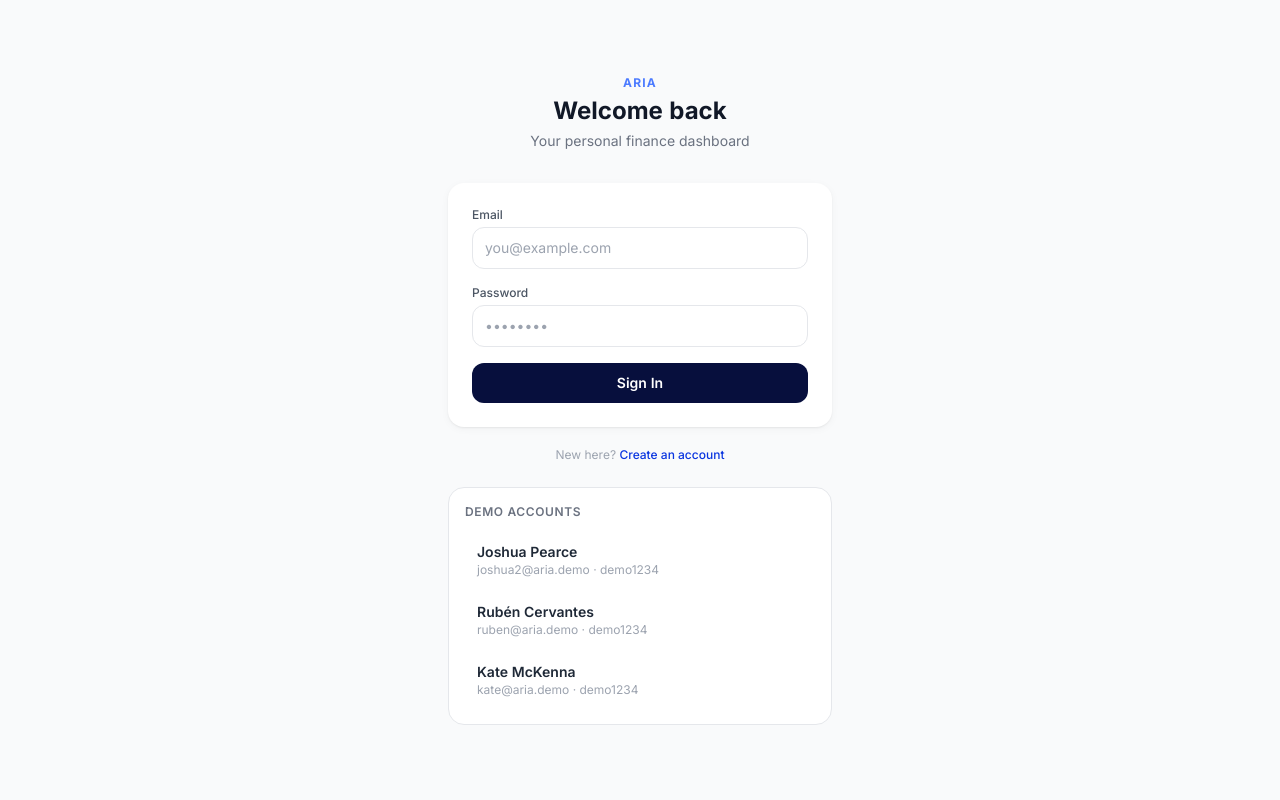
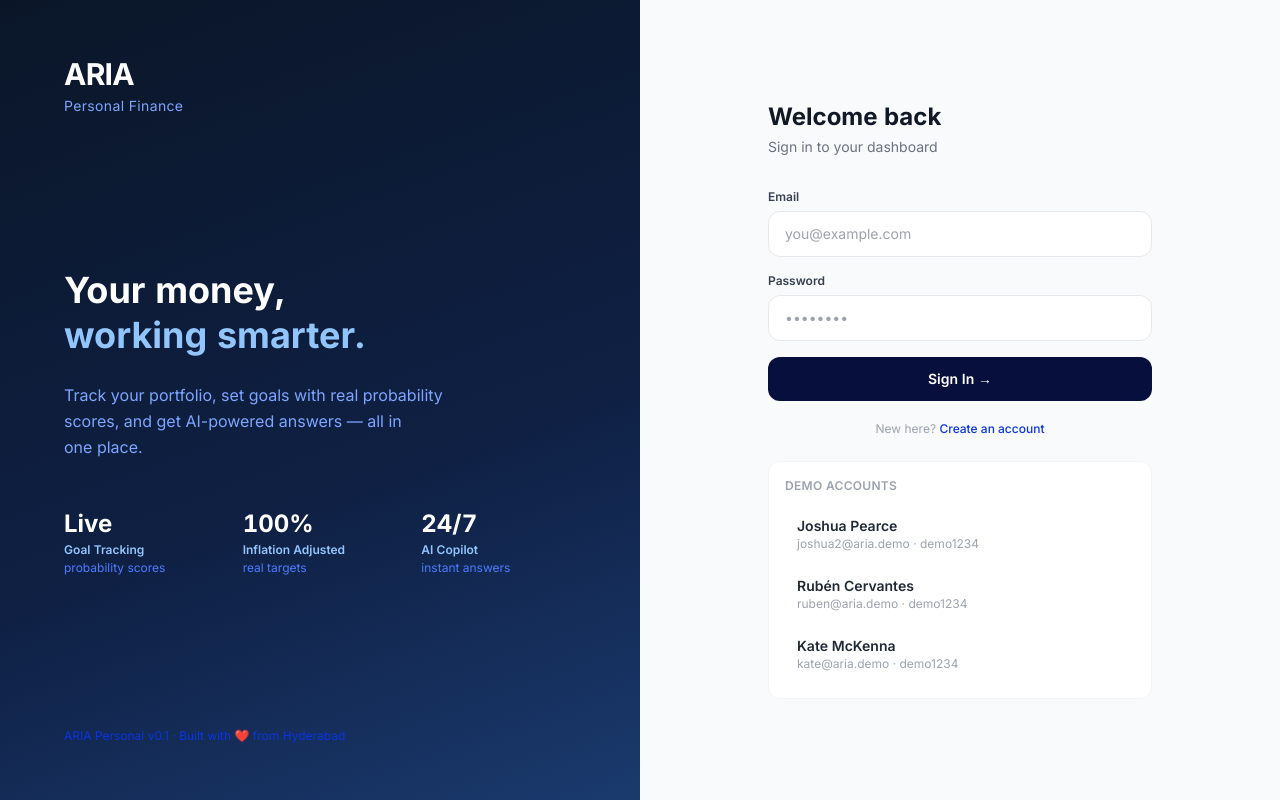
Before and after one commit to sunder-vasudevan/aria-personal, a React (Vite) app: page /login in a window 1280 px wide. Built offline with nearby package versions, Linux system fonts and the light colour scheme.

Commit message:
Redesign personal login: split layout with tagline and stats panel

```diff
--- a/src/pages/Login.jsx
+++ b/src/pages/Login.jsx
@@ -26,37 +26,79 @@ export default function Login() {
   }
 
   return (
-    <div className="min-h-screen bg-gray-50 flex items-center justify-center px-4">
-      <div className="w-full max-w-sm">
-        <div className="text-center mb-8">
-          <div className="text-xs font-bold text-navy-400 tracking-widest uppercase mb-1">ARIA</div>
-          <h1 className="text-2xl font-bold text-gray-900">Welcome back</h1>
-          <p className="text-sm text-gray-500 mt-1">Your personal finance dashboard</p>
+    <div className="min-h-screen bg-navy-950 flex">
+      {/* Left panel — branding */}
+      <div className="hidden lg:flex flex-col justify-between w-1/2 px-16 py-14"
+        style={{ background: 'linear-gradient(160deg, #0a1628 0%, #0f2044 60%, #1a3a6e 100%)' }}>
+        <div>
+          <div className="text-white font-bold text-3xl tracking-tight">ARIA</div>
+          <div className="text-navy-300 text-sm mt-1 tracking-wide">Personal Finance</div>
         </div>
 
-        <div className="bg-white rounded-2xl shadow-card p-6">
+        <div>
+          <h1 className="text-white text-4xl font-bold leading-tight mb-6">
+            Your money,<br />
+            <span className="text-blue-300">working smarter.</span>
+          </h1>
+          <p className="text-navy-300 text-base leading-relaxed max-w-sm">
+            Track your portfolio, set goals with real probability scores, and get AI-powered answers — all in one place.
+          </p>
+
+          <div className="mt-12 grid grid-cols-3 gap-6">
+            {[
+              { label: 'Goal Tracking', value: 'Live', sub: 'probability scores' },
+              { label: 'Inflation Adjusted', value: '100%', sub: 'real targets' },
+              { label: 'AI Copilot', value: '24/7', sub: 'instant answers' },
+            ].map(s => (
+              <div key={s.label}>
+                <div className="text-white text-2xl font-bold">{s.value}</div>
+                <div className="text-blue-300 text-xs font-semibold mt-0.5">{s.label}</div>
+                <div className="text-navy-400 text-xs mt-0.5">{s.sub}</div>
+              </div>
+            ))}
+          </div>
+        </div>
+
+        <div className="text-navy-600 text-xs">ARIA Personal v0.1 · Built with ❤️ from Hyderabad</div>
+      </div>
+
+      {/* Right panel — form */}
+      <div className="flex-1 flex flex-col items-center justify-center px-6 py-12 bg-gray-50">
+        {/* Mobile logo */}
+        <div className="lg:hidden text-center mb-10">
+          <div className="text-navy-950 font-bold text-3xl tracking-tight">ARIA</div>
+          <div className="text-gray-500 text-sm mt-1">Personal Finance</div>
+          <p className="text-gray-400 text-xs mt-2">Your money, working smarter.</p>
+        </div>
+
+        <div className="w-full max-w-sm">
+          <div className="mb-8">
+            <h2 className="text-2xl font-bold text-gray-900">Welcome back</h2>
+            <p className="text-sm text-gray-500 mt-1">Sign in to your dashboard</p>
+          </div>
+
           <form onSubmit={handleSubmit} className="space-y-4">
             <div>
-              <label className="block text-xs font-medium text-gray-600 mb-1">Email</label>
+              <label className="block text-xs font-semibold text-gray-700 mb-1.5">Email</label>
               <input
                 type="email"
                 autoComplete="email"
                 value={form.email}
                 onChange={e => set('email', e.target.value)}
                 required
-                className="w-full px-3 py-2.5 border border-gray-200 rounded-xl text-sm focus:outline-none focus:ring-2 focus:ring-navy-300"
+                className="w-full px-4 py-3 border border-gray-200 rounded-xl text-sm focus:outline-none focus:ring-2 focus:ring-navy-300 bg-white"
                 placeholder="you@example.com"
               />
             </div>
             <div>
-              <label className="block text-xs font-medium text-gray-600 mb-1">Password</label>
+              <label className="block text-xs font-semibold text-gray-700 mb-1.5">Password</label>
               <input
                 type="password"
                 autoComplete="current-password"
                 value={form.password}
                 onChange={e => set('password', e.target.value)}
                 required
-                className="w-full px-3 py-2.5 border border-gray-200 rounded-xl text-sm focus:outline-none focus:ring-2 focus:ring-navy-300"
+                className="w-full px-4 py-3 border border-gray-200 rounded-xl text-sm focus:outline-none focus:ring-2 focus:ring-navy-300 bg-white"
                 placeholder="••••••••"
               />
             </div>
@@ -66,12 +108,11 @@ export default function Login() {
             <button
               type="submit"
               disabled={loading}
-              className="w-full py-2.5 bg-navy-950 text-white rounded-xl text-sm font-semibold hover:bg-navy-800 disabled:opacity-60 transition-colors flex items-center justify-center gap-2"
+              className="w-full py-3 bg-navy-950 text-white rounded-xl text-sm font-semibold hover:bg-navy-800 disabled:opacity-60 transition-colors flex items-center justify-center gap-2 mt-2"
             >
-              {loading ? <><Loader2 size={14} className="animate-spin" />Signing in…</> : 'Sign In'}
+              {loading ? <><Loader2 size={14} className="animate-spin" />Signing in…</> : 'Sign In →'}
             </button>
           </form>
-        </div>
 
           <p className="text-center text-xs text-gray-400 mt-5">
             New here?{' '}
@@ -81,8 +122,8 @@ export default function Login() {
           </p>
 
           {/* Demo credentials */}
-        <div className="mt-6 bg-white rounded-2xl border border-gray-200 p-4">
-          <div className="text-xs font-semibold text-gray-500 uppercase tracking-wider mb-3">Demo Accounts</div>
+          <div className="mt-6 p-4 bg-white border border-gray-100 rounded-xl">
+            <div className="text-xs font-semibold text-gray-400 uppercase tracking-wide mb-3">Demo Accounts</div>
             {[
               { name: 'Joshua Pearce', email: 'joshua2@aria.demo' },
               { name: 'Rubén Cervantes', email: 'ruben@aria.demo' },
@@ -93,12 +134,15 @@ export default function Login() {
                 onClick={() => setForm({ email: u.email, password: 'demo1234' })}
                 className="w-full text-left px-3 py-2.5 rounded-xl hover:bg-gray-50 transition-colors mb-1 last:mb-0"
               >
-              <div>
                 <div className="text-sm font-semibold text-gray-800">{u.name}</div>
                 <div className="text-xs text-gray-400">{u.email} · demo1234</div>
-              </div>
               </button>
             ))}
+          </div>
+
+          <div className="lg:hidden text-center mt-8 text-gray-300 text-xs">
+            ARIA Personal v0.1 · Built with ❤️ from Hyderabad
+          </div>
         </div>
       </div>
     </div>
```
Lines whose indentation alone changed are shown as unchanged.
